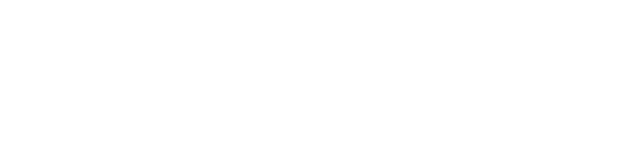
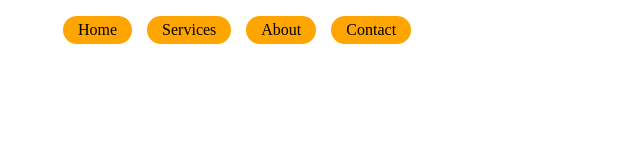
Before and after one commit to kakajan/G14-HW, a plain HTML site: page CSS_SE04/index.html in a window 1280 px wide. Shown: the whole page, without its empty margins (0-640 px from the left). Drawn offline with Linux system fonts and the light colour scheme.

Commit message:
float section

```diff
--- /dev/null
+++ b/CSS_SE04/css/style.css
@@ -0,0 +1,12 @@
+nav ul li {
+    float: left;
+    list-style: none;
+    padding: 5px 15px;
+    margin-left: 15px;
+    background-color: orange;
+    border-radius: 15px;
+}
+ul li a {
+    color: black;
+    text-decoration: none;
+}
--- a/CSS_SE04/index.html
+++ b/CSS_SE04/index.html
@@ -4,8 +4,18 @@
     <meta charset="UTF-8">
     <meta name="viewport" content="width=device-width, initial-scale=1.0">
     <title>CSS-SE04</title>
+    <link rel="stylesheet" href="css/style.css">
 </head>
 <body>
-
+    <nav class="container">
+        <nav>
+            <ul>
+                <li><a href="/">Home</a></li>
+                <li><a href="/services.html">Services</a></li>
+                <li><a href="/about.html">About</a></li>
+                <li><a href="/contact.html">Contact</a></li>
+            </ul>
+        </nav>
+    </div>
 </body>
 </html>
```
